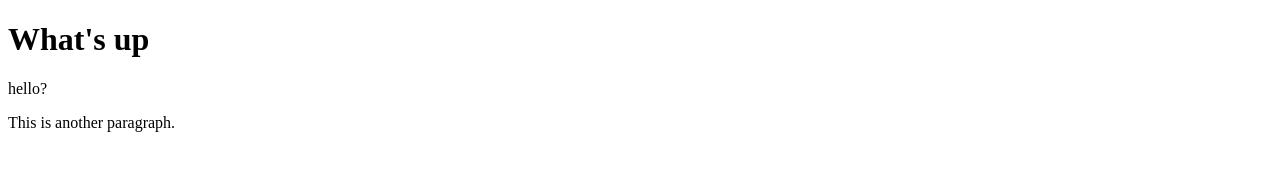
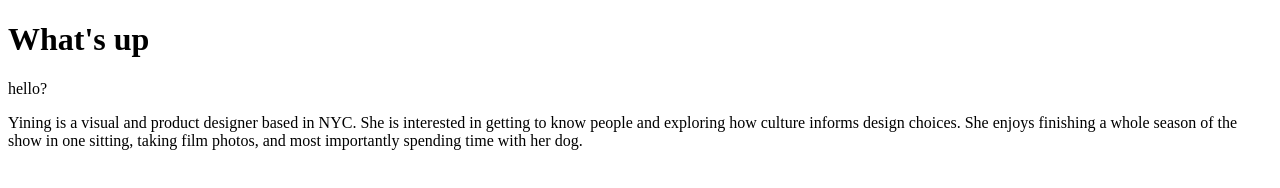
Before and after one commit to thisisyining/hello, a plain HTML site: page index.html in a window 1280 px wide. Drawn offline with Linux system fonts and the light colour scheme.

Commit message:
Update index.html

```diff
--- a/index.html
+++ b/index.html
@@ -6,6 +6,6 @@
 	<body>
 		<h1>What's up</h1>
 		<p>hello?</p>
-		<p>This is another paragraph.</p>
+		<p>Yining is a visual and product designer based in NYC. She is interested in getting to know people and exploring how culture informs design choices. She enjoys finishing a whole season of the show in one sitting, taking film photos, and most importantly spending time with her dog.</p>
 	</body>
 </html>
```
